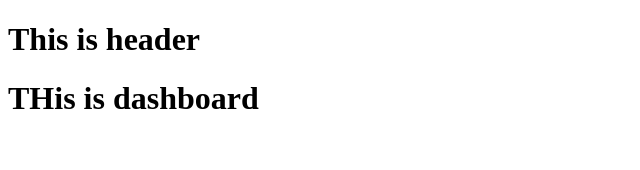
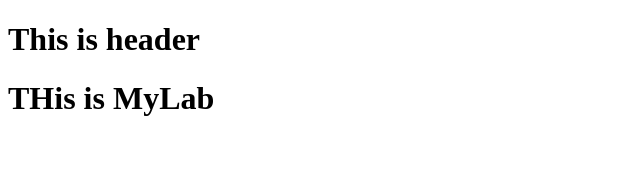
Before and after one commit to hypBox/lab, a React (Create React App) app: page / in a window 1280 px wide. Shown: the top 170 px of the page, without its empty margins (0-640 px from the left). Built offline with nearby package versions, Linux system fonts and the light colour scheme.

Commit message:
add routes

```diff
--- a/src/App.tsx
+++ b/src/App.tsx
@@ -1,21 +1,14 @@
 import React from "react"
-import { Route, Switch } from "react-router-dom"
+import { Switch } from "react-router-dom"
 import { BrowserRouter as Router } from "react-router-dom"
-
-import PageNotFound from "./pages/PageNotFound"
-import Dashboard from "./pages/Dashboard"
-import Login from "./pages/Login"
+import { getRoutes } from "./utility/routeHelper"
 
 function App() {
   return (
     <>
       <h1>This is header</h1>
       <Router>
-        <Switch>
-          <Route path="/" exact component={Dashboard} />
-          <Route path="/login" component={Login} />
-          <Route component={PageNotFound} />
-        </Switch>
+        <Switch>{getRoutes()}</Switch>
       </Router>
     </>
   )
--- a/src/pages/Dashboard.tsx
+++ /dev/null
@@ -1,11 +0,0 @@
-import React from "react"
-
-const dashboard = () => {
-  return (
-    <>
-      <h1>THis is dashboard</h1>
-    </>
-  )
-}
-
-export default dashboard
--- /dev/null
+++ b/src/pages/MyLab.tsx
@@ -0,0 +1,11 @@
+import React from "react"
+
+const myLab = () => {
+  return (
+    <>
+      <h1>THis is MyLab</h1>
+    </>
+  )
+}
+
+export default myLab
--- a/src/pages/Login.tsx
+++ b/src/pages/Signin.tsx
@@ -17,7 +17,7 @@
   return (
     <Typography variant="body2" color="textSecondary" align="center">
       {"Copyright © "}
-      <Link color="inherit" href="http://hypbox.com/">
+      <Link color="inherit" target="_blank" href="http://hypbox.com/">
         hypBox.com
       </Link>{" "}
       {new Date().getFullYear()}
--- /dev/null
+++ b/src/types.ts
@@ -0,0 +1,20 @@
+import { ComponentClass, FunctionComponent } from "react"
+
+export interface Page {
+  title: string
+  path?: string
+  exact?: boolean
+  component: ComponentClass | FunctionComponent
+}
+
+export interface Pages {
+  [index: string]: Page
+  ROOT: Page
+  PAGE_NOT_FOUND: Page
+  SIGNIN: Page
+  MY_LAB: Page
+}
+
+export interface Constants {
+  pages: Pages
+}
--- /dev/null
+++ b/src/utility/constants/index.ts
@@ -0,0 +1,8 @@
+import { Constants } from "./../../types"
+import pages from "./pages"
+
+const constants: Constants = {
+  pages,
+}
+
+export default constants
--- /dev/null
+++ b/src/utility/constants/pages.ts
@@ -0,0 +1,29 @@
+import { Pages } from "../../types"
+import PageNotFound from "../../pages/PageNotFound"
+import MyLab from "../../pages/MyLab"
+import Signin from "../../pages/Signin"
+
+const pages: Pages = {
+  ROOT: {
+    title: "Lab",
+    path: "/",
+    exact: true,
+    component: MyLab,
+  },
+  SIGNIN: {
+    title: "Signin",
+    path: "/signin",
+    component: Signin,
+  },
+  MY_LAB: {
+    title: "My Lab",
+    path: "/mylab",
+    component: MyLab,
+  },
+  PAGE_NOT_FOUND: {
+    title: "OPSS!!!",
+    component: PageNotFound,
+  },
+}
+
+export default pages
--- /dev/null
+++ b/src/utility/routeHelper.tsx
@@ -0,0 +1,11 @@
+import React from "react"
+import constants from "./constants"
+import { Route } from "react-router-dom"
+
+export const getRoutes = () => {
+  const { pages } = constants
+  return Object.keys(pages).map((key) => {
+    const page = pages[key]
+    return <Route {...page} key={page.title} />
+  })
+}
```
Also changed, not shown: 2 other files (tests, documents, lock files or other folders).
